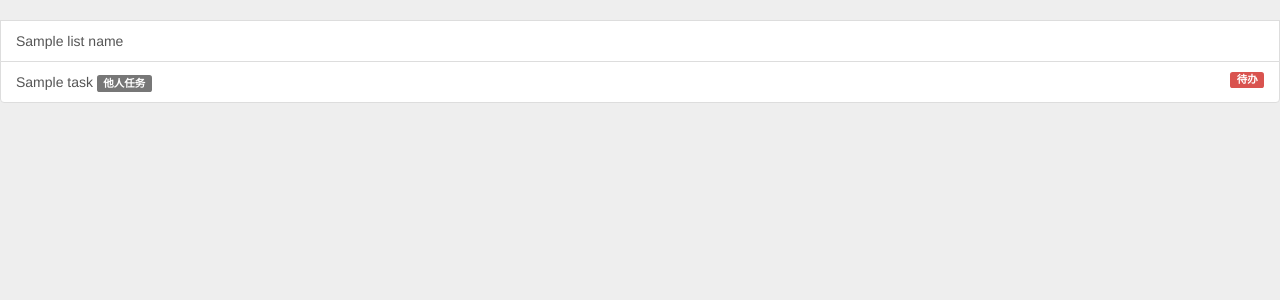
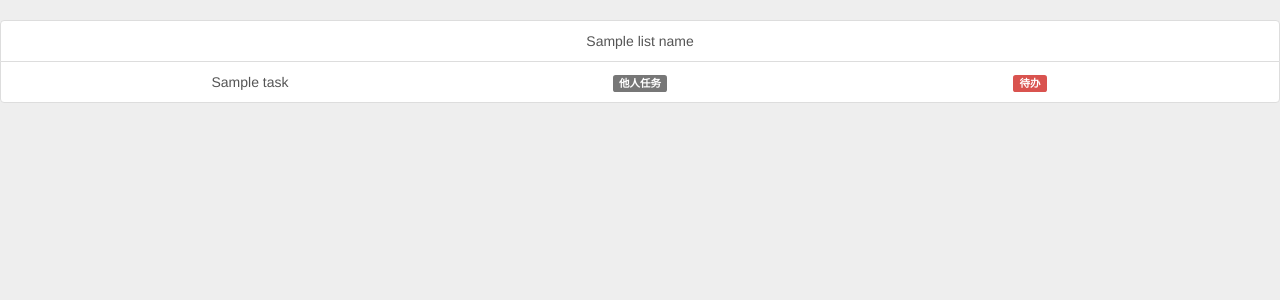
Before and after one commit to gzm1997/law, a Flask app: template templates/all_task.html in a window 1280 px wide. Shown: the part 52-352 px from the top of the page. Run offline with Flask 2, Linux system fonts and the light colour scheme; the template is opened without the code that fills it: most values are stand-ins (such as "Sample title", 1, 10 or a date in 2020); some libraries are stand-ins or nearby versions.

Commit message:
修改了案件和任务列表的css

```diff
--- a/templates/all_task.html
+++ b/templates/all_task.html
@@ -44,25 +44,31 @@
             <!--/.nav-collapse -->
         </div>
     </nav>
+    <div style="margin: auto;text-align: center;">
         <a href="#" class="list-group-item">
         {{ list_name }}
-    </a>
-    {% set done = 'done' %}
-    {% for task in task_list %}
+    </a> {% for task in task_list %}
         <a href="{{ task.detail_url }}" class="list-group-item">
+            <div class="container">
+                <div class="row">
+                    <div class="col-md-4">
                         {{ task.task_name }}
+                    </div>
+                    <div class="col-md-4">
                         {% if task.w_own %}
-                <span class="label label-info">我的任务</span>
-            {% else %}
-                <span class="label label-default">他人任务</span>
-            {% endif %}
-            {% if task.task_state|string() == done %}
-                <span style="float: right;" class="label label-success">已办</span>
-            {% else %}
-                <span style="float: right;" class="label label-danger">待办</span>
-            {% endif %}
+                        <span class="label label-info">我的任务</span> {% else %}
+                        <span class="label label-default">他人任务</span> {% endif %}
+                    </div>
+                    <div class="col-md-4">
+                        {% set done = 'done' %} {% if task.task_state|string() == done %}
+                        <span class="label label-success">已办</span> {% else %}
+                        <span class="label label-danger">待办</span> {% endif %}
+                    </div>
+                </div>
+            </div>
         </a>
         {% endfor %}
+    </div>
 </body>
 
 </html>
```
Also changed, not shown: templates/all_case.html (+12 -4 lines). Lines whose indentation alone changed are shown as unchanged.
